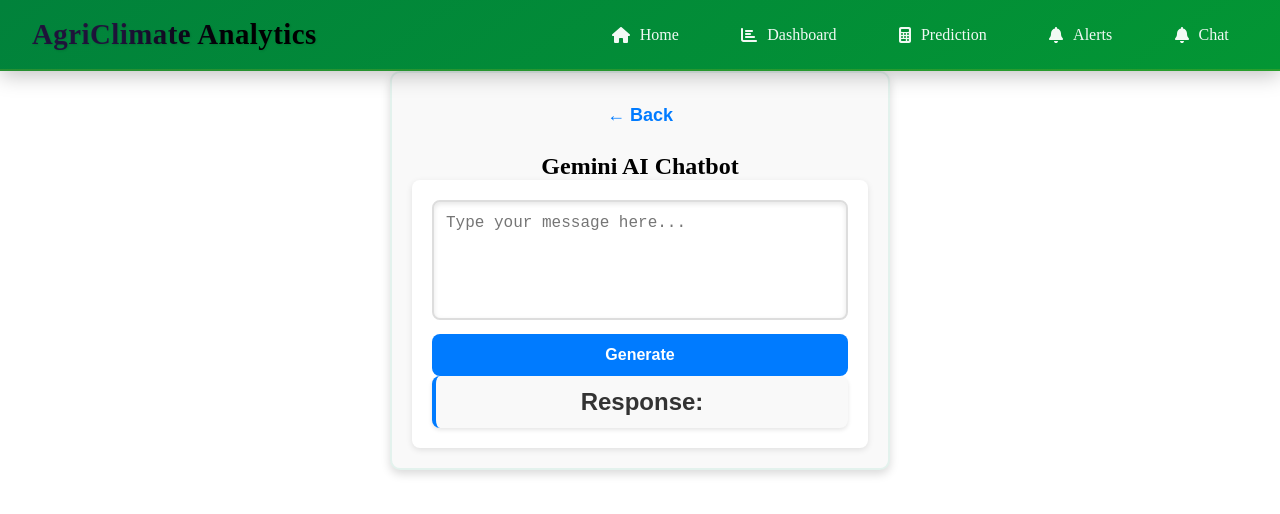
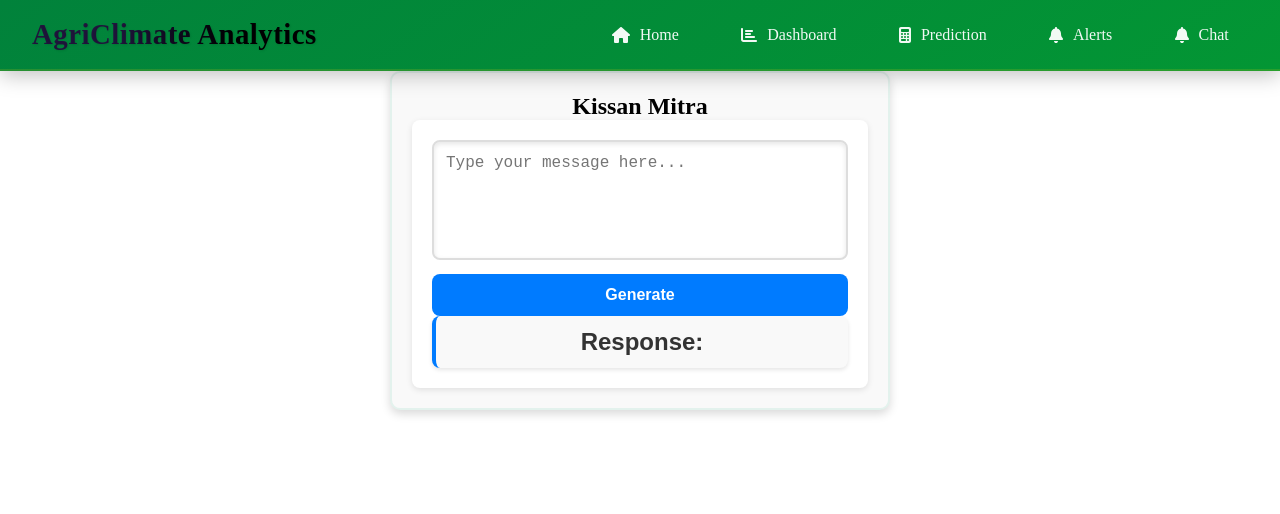
Before and after one commit to SiddharthS15/Agriclimate, a React (Create React App) app in the folder agriclimate/: page /chatbot in a window 1280 px wide. Shown: the top 514 px of the page. Built offline with nearby package versions, Linux system fonts and the light colour scheme; the HTML template or start-up script is replaced by a standard one.

Commit message:
removed back and changed name

```diff
--- a/agriclimate/src/components/Chatbot.js
+++ b/agriclimate/src/components/Chatbot.js
@@ -28,8 +28,7 @@
 
   return (
     <div className="prediction-form-container">
-      <button className="back-button" onClick={onBack}>← Back</button>
-      <h2>Gemini AI Chatbot</h2>
+      <h2>Kissan Mitra</h2>
       <div className="placeholder-content">
         <textarea
           className="chat-input"
```
